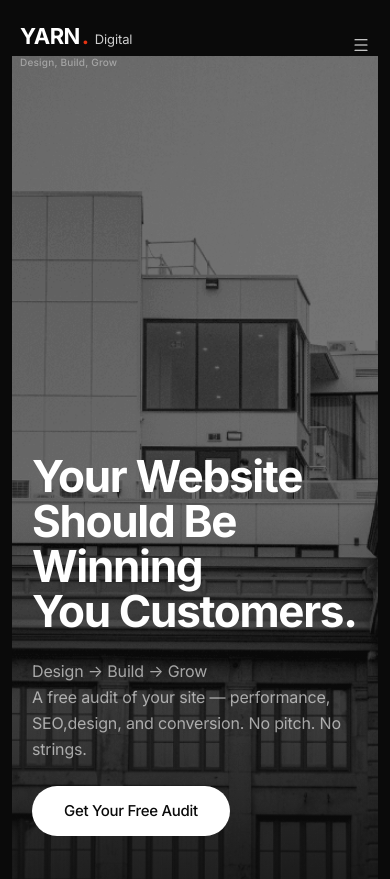
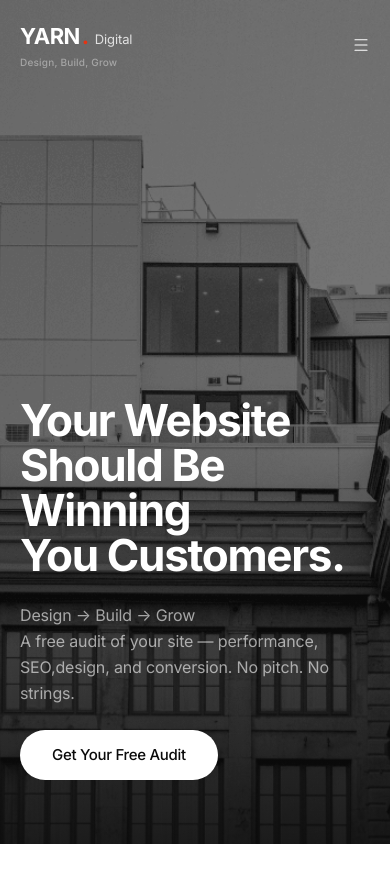
Before and after one commit to yarn-digital-org/yd-dashboard, a Next.js app: page /free-audit in a window 390 px wide. Shown: the top 879 px of the page. Built offline with nearby package versions, Linux system fonts and the light colour scheme; no server answers.

Commit message:
Fix: edge-to-edge hero on mobile — override global padding for landing pages
Global CSS adds padding to main on mobile (for dashboard). Landing pages need edge-to-edge.
Added .landing-page class with padding:0 !important override.

```diff
--- a/src/app/free-audit/page.tsx
+++ b/src/app/free-audit/page.tsx
@@ -79,7 +79,7 @@ export default function FreeAuditPage() {
     <>
       <MetaPixelScript />
 
-      <main className="min-h-screen bg-[#0a0a0a] font-sans antialiased" style={{ letterSpacing: '-0.02em' }}>
+      <main className="min-h-screen bg-[#0a0a0a] font-sans antialiased landing-page" style={{ letterSpacing: '-0.02em' }}>
 
         {/* ─── Nav ─── */}
         <nav className="fixed top-0 left-0 right-0 z-50">
--- a/src/app/globals.css
+++ b/src/app/globals.css
@@ -139,6 +139,11 @@ select option {
     padding-bottom: 5rem !important; /* Space for bottom nav */
   }
 
+  /* Landing pages: no padding — edge-to-edge */
+  main.landing-page {
+    padding: 0 !important;
+  }
+
   /* Prevent horizontal overflow */
   body, html {
     overflow-x: hidden;
```
